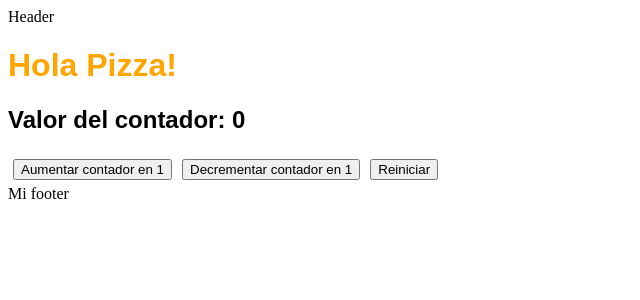
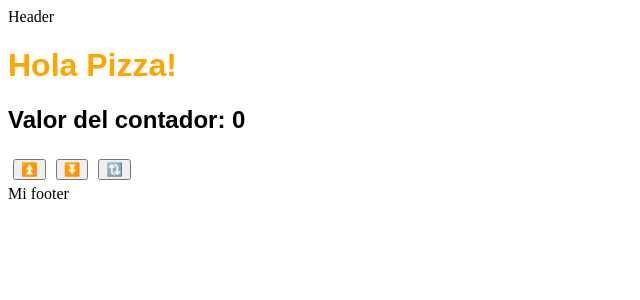
Before and after one commit to RonyTrespalacios/software-development-II, an Angular app in the folder clase 2/angular-rony-project/: page / in a window 1280 px wide. Shown: the top 300 px of the page, without its empty margins (0-640 px from the left). Built offline with nearby package versions, Linux system fonts and the light colour scheme.

Commit message:
chore : change buttons

```diff
--- a/clase 2/angular-rony-project/src/app/pages/counter/counter-page.html
+++ b/clase 2/angular-rony-project/src/app/pages/counter/counter-page.html
@@ -1,6 +1,6 @@
 <h1> Hola Pizza!</h1> <!--Llamar a la variable counter-->
 <h2> Valor del contador: {{counter}} </h2>
 
-<button (click)="add(1)">Aumentar contador en 1</button>
-<button (click)="decrease(1)">Decrementar contador en 1</button>
-<button (click)="reset()">Reiniciar</button>
+<button (click)="add(1)">⏫</button>
+<button (click)="decrease(1)">⏬</button>
+<button (click)="reset()">🔃</button>
```
